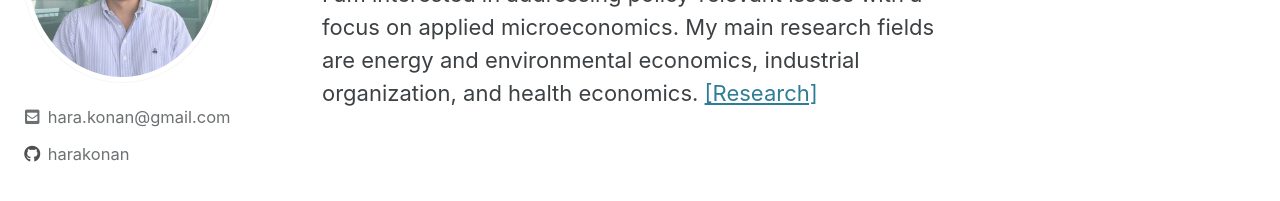
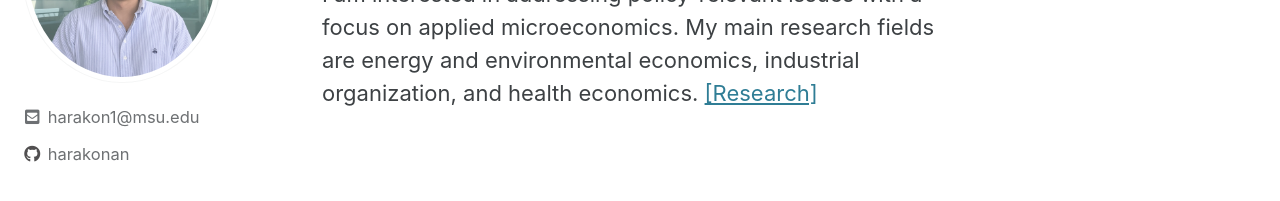
Before and after one commit to harakonan/harakonan.github.io, a Jekyll site: the page built from index.html, in a window 1280 px wide. Shown: the part 259-460 px from the top of the page. Built offline with Jekyll 4.4.1, drawn with Linux system fonts in a browser that asks for light colours; cached includes are drawn as plain includes; the list of posts is cut into pages by our own code.

Commit message:
update MSU email

```diff
--- a/_config.yml
+++ b/_config.yml
@@ -16,7 +16,7 @@
 repository: harakonan/harakonan.github.io
 title: Konan Hara
 subtitle: Assistant Professor <code>&#8212;</code> Michigan State University
-email: hara.konan@gmail.com
+email: harakon1@msu.edu
 description: >- # this means to ignore newlines until "baseurl:"
   I am an Assistant Professor at the Department of Economics, Michigan State University.
 # twitter_username: username
@@ -63,9 +63,9 @@ author:
   avatar : "/assets/images/bio-photo.jpg"
   bio    : " "
   links:
-    - label: "hara.konan@gmail.com"
+    - label: "harakon1@msu.edu"
       icon: "fas fa-fw fa-envelope-square"
-      url: "mailto:hara.konan@gmail.com"
+      url: "mailto:harakon1@msu.edu"
     - label: "harakonan"
       icon: "fab fa-fw fa-github"
       url: "https://github.com/harakonan"
```
Also changed, not shown: 3 other files.
